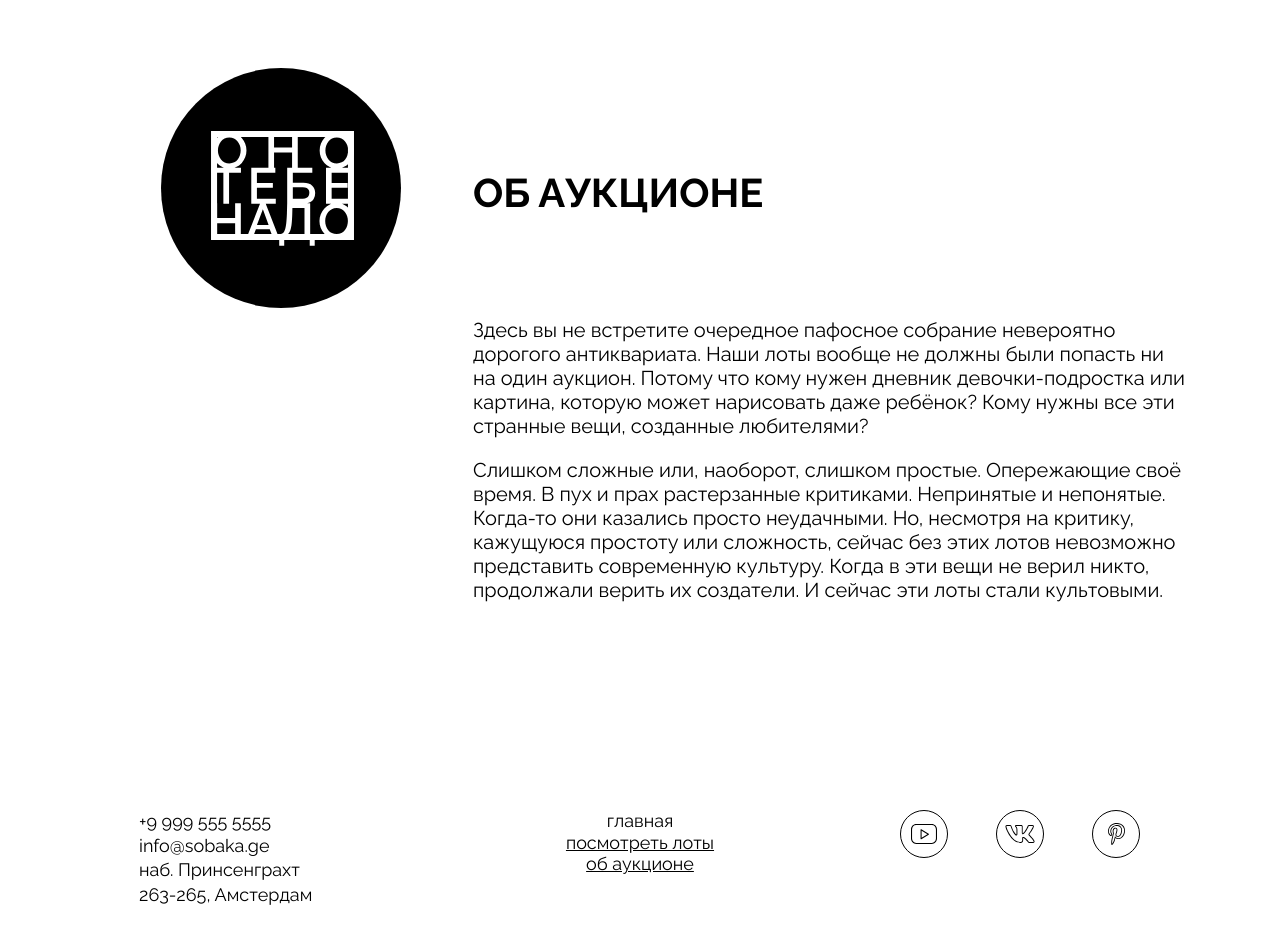
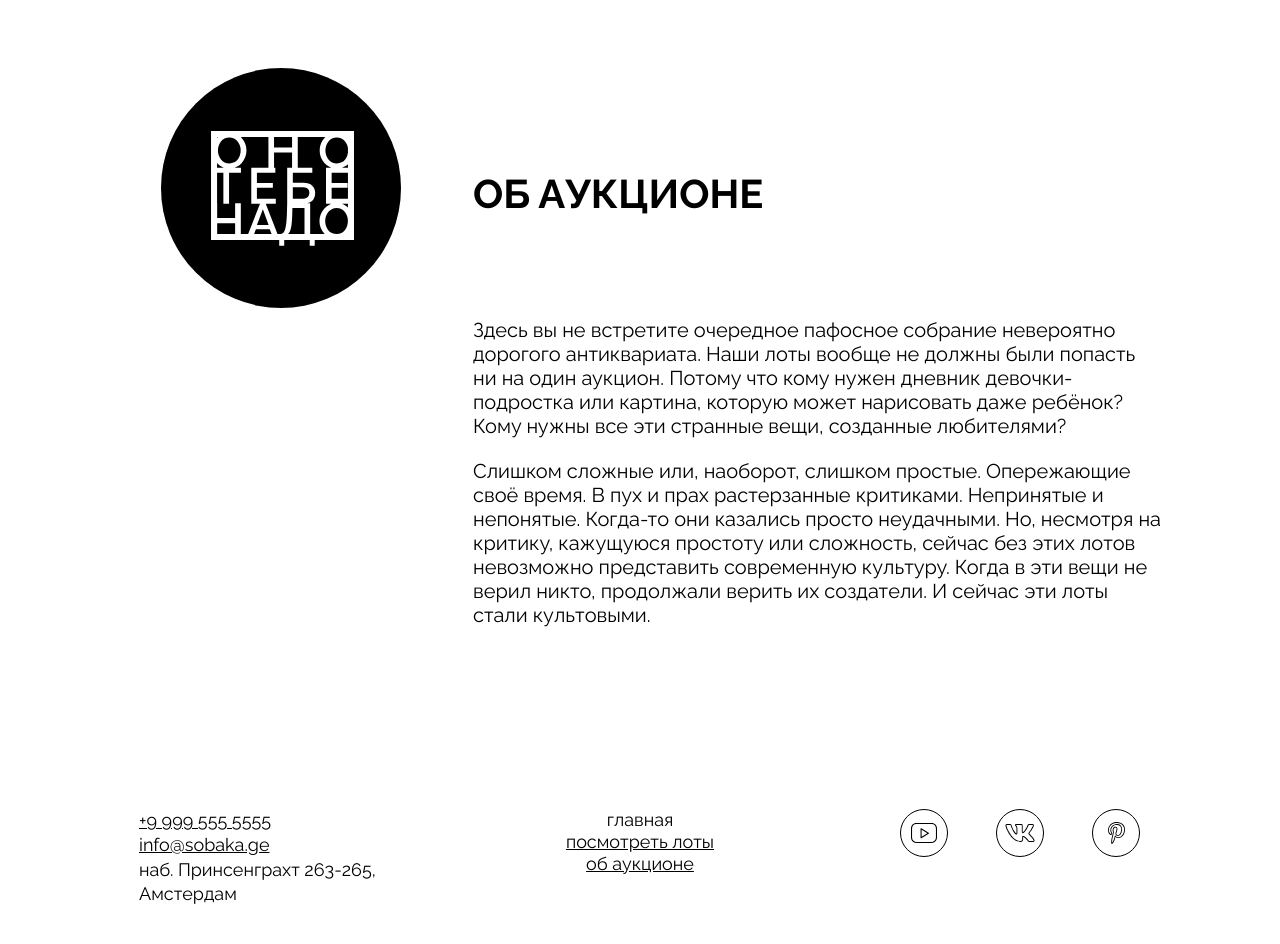
Before and after one commit to rinalenwa/ono-tebe-nado-fd, a plain HTML site: page index.html in a window 1280 px wide. Shown: the part 2040-2984 px from the top of the page. Drawn offline with Linux system fonts and the light colour scheme.

Commit message:
fourth version

```diff
--- a/index.html
+++ b/index.html
@@ -136,8 +136,8 @@
     </main>
     <footer class="footer">
       <address class="address footer_address">
-        <a>+9 999 555 5555</a>
-        <a>info@sobaka.ge</a>
+        <a href="tel:+99995555555">+9 999 555 5555</a>
+        <a href="mailto:info@sobaka.ge">info@sobaka.ge</a>
         наб. Принсенграхт 263-265, Амстердам
       </address>
       <nav class="footer_menu">
--- a/styles/style.css
+++ b/styles/style.css
@@ -239,9 +239,7 @@
 .about {
   display: grid;
   grid-template-columns: 334px 1fr;
-  padding-top: 44px;
-  padding-bottom: 180px;
-  padding-left: 49px;
+  padding: 21px 27px 153px 49px;
 }
 
 .about_logo {
@@ -251,7 +249,7 @@
   align-items: center;
   width: 240px;
   height: 240px;
-  margin-top: 18px;
+  margin-top: 41px;
   margin-right: 50px;
   border-radius: 50%;
   background-color: #000;
@@ -268,7 +266,7 @@
 
 .about_title {
   align-self: center;
-  padding-top: 19px;
+  padding-top: 42px;
   font-weight: 700;
   font-size: 40px;
   line-height: 100%;
@@ -279,7 +277,7 @@
 .about_text {
   display: flex;
   flex-wrap: wrap;
-  gap: 20px;
+  gap: 21px;
   align-self: center;
   font-weight: 400;
   font-size: 20px;
@@ -298,6 +296,7 @@
   display: flex;
   justify-self: start;
   padding-left: 49px;
+  max-width: 286px;
 }
 
 .footer_menu {
```
